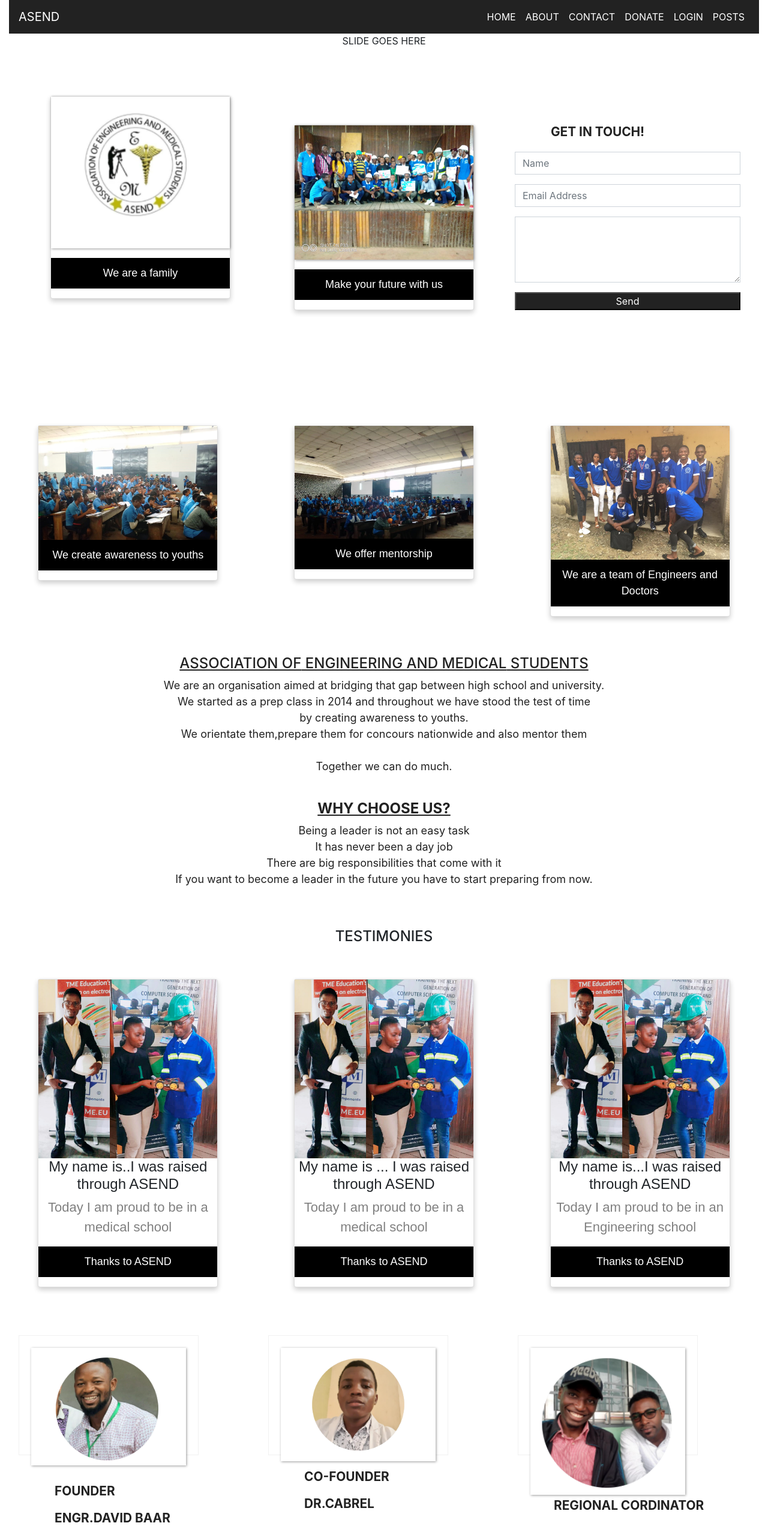
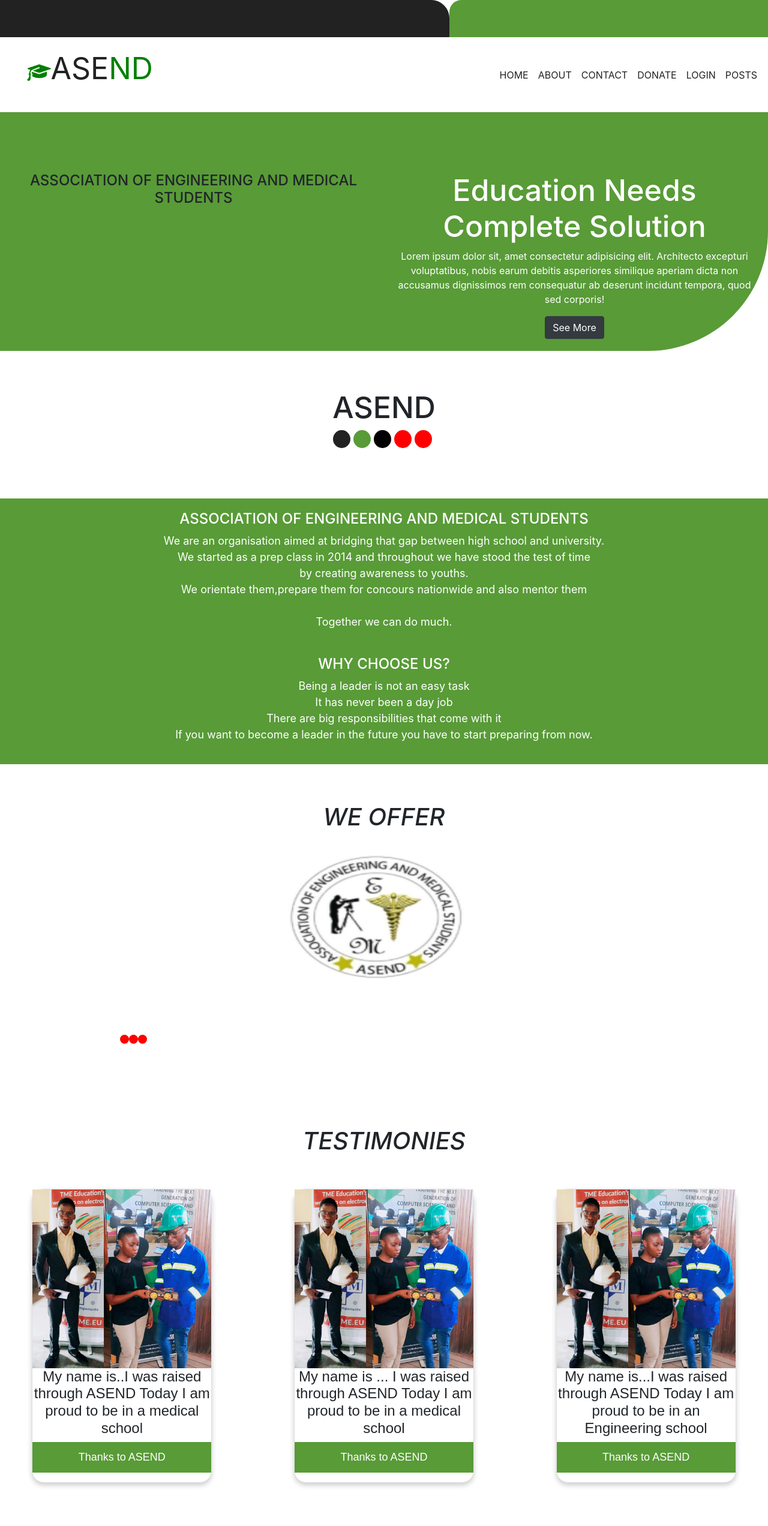
Before and after one commit to Kelson9/asend42, an Angular app: page / in a window 1280 px wide. Shown: the top 2544 px of the page at 60% size. Built offline with nearby package versions, Linux system fonts and the light colour scheme.

Commit message:
UI improvement

```diff
--- a/package.json
+++ b/package.json
@@ -22,6 +22,7 @@
     "bootstrap": "^4.5.3",
     "jquery": "^3.5.1",
     "rxjs": "~6.6.0",
+    "swiper": "^6.4.5",
     "tslib": "^2.0.0",
     "zone.js": "~0.10.2"
   },
--- a/src/app/app.module.ts
+++ b/src/app/app.module.ts
@@ -14,11 +14,13 @@ import { LoginComponent } from './login/login.component';
     FooterComponent,
     PostsComponent,
     HomeComponent,
-    LoginComponent
+    LoginComponent,
+
   ],
   imports: [
     BrowserModule,
-    AppRoutingModule
+    AppRoutingModule,
+
   ],
   providers: [],
   bootstrap: [AppComponent]
--- a/src/app/footer/footer.component.css
+++ b/src/app/footer/footer.component.css
@@ -9,3 +9,8 @@
 	color: #666;
 	padding: 40px 0;
 }
+
+h6{
+color: orange;
+
+}
--- a/src/app/home/home.component.css
+++ b/src/app/home/home.component.css
@@ -1,6 +1,30 @@
-.nav-link,
-.navbar-brand {
-	color: #fff;
+#first{
+
+border:1px solid #222;
+padding:30px;
+background-color: #222;
+border-start-end-radius: 30px;
+}
+
+#second{
+
+padding:30px;
+background-color:#589b37;
+border-top-left-radius: 20px;
+}
+
+.navbar-brand{
+
+	color: #222;
+	cursor: pointer;
+	font-size: 40px;
+	font-weight: 100px;
+	margin-bottom: 20px;
+	margin-left: 35px;
+}
+
+.nav-link{
+	color: #222;
 	cursor: pointer;
 	font-size: s;
 	font-weight: 100px;
@@ -12,7 +36,8 @@ color: white;
 }
 .navbar{
 
-	background-color: #222;
+   padding: 10px;
+	background-color: white;
 }
 .navbar-nav {
 	margin-left: 20px;
@@ -27,24 +52,25 @@ color: white;
 	justify-content: flex-end;
 }
 
-.container-fluid {
+.x{
 	overflow-x: hidden;
   }
 
   .centre{
 	margin-top: 20px;
-	background-color:white;
+	background-color: #589b37;
 	text-align: center;
 	font-size: large;
+	padding: 20px;
   }
 
   .centre,h2{
 
-color: #222;
+color: white;
   }
   .centre,p{
 
-	color:#222;
+	color:white;
 
   }
 
@@ -53,29 +79,36 @@ color: #222;
   }
 
 
-  @media (max-width: 575.98px) {
+  .container{
+display:flex;
+flex-wrap:nowrap;
+width: 200px;
+height: 50px;
 
-	.description {
-		left: 0;
-		padding: 0 15px;
-		position: absolute;
-		top: 10%;
-		transform: none;
-		text-align: center;
-	}
+  }
+.holder{
+margin-right: 5px;
+width:30px;
+height: 30px;
+border-radius: 100%;
 
-	.description h1 {
-		font-size: 2em;
-	}
+}
 
-	.description p {
-		font-size: 1.2rem;
-	}
+.h1{
+	background-color: #222;
+}
+.h2{
+	background-color: #589b37;
+}
+.h3{
+	background-color: #000;
+}
+.h4{
+	background-color: red;
+}
 
-	.features {
-		margin: 0;
-	}
-
+.feature-title{
+text-align: center;
 }
 
 .flip-card {
@@ -84,6 +117,7 @@ color: #222;
 	height: 200px;
 	border: 1px solid #f1f1f1;
 	perspective: 1000px;
+	margin-left: 50px;
   }
 
   .flip-card-inner {
@@ -91,7 +125,7 @@ color: #222;
 	width: 100%;
 	height: 100%;
 	text-align: center;
-	transition: transform 0.8s;
+	transition: transform 0.9s;
 	transform-style: preserve-3d;
   }
 
@@ -113,52 +147,12 @@ color: #222;
   }
 
   .flip-card-back {
-	background-color: #222;
-	color: white;
+	background-color:white;
+	color: black;
 	transform: rotateY(180deg);
   }
 
 
-  .flip-card {
-	background-color: transparent;
-	width: 300px;
-	height: 200px;
-	border: 1px solid #f1f1f1;
-	perspective: 1000px;
-	padding:20px;
-  }
-
-  .flip-card-inner {
-	position: relative;
-	width: 100%;
-	height: 100%;
-	text-align: center;
-	transition: transform 0.8s;
-	transform-style: preserve-3d;
-  }
-
-  .flip-card:hover .flip-card-inner {
-	transform: rotateY(180deg);
-  }
-
-  .flip-card-front, .flip-card-back {
-	position: absolute;
-	width: 100%;
-	height: 100%;
-	-webkit-backface-visibility: hidden;
-	backface-visibility: hidden;
-  }
-
-  .flip-card-front {
-	background-color: #bbb;
-	color: black;
-  }
-
-  .flip-card-back {
-	background-color: #222;
-	color: white;
-	transform: rotateY(180deg);
-  }
 
 
 .features {
@@ -172,56 +166,13 @@ margin: 4em auto;
 position: relative;
 }
 
-.sub-feature2{
-	margin: 4em auto;
-	position: relative;
-	}
-
-
-.feature-title {
-	color: #222;
-	font-size: 1.3rem;
-	font-weight: 700;
-	margin-bottom: 20px;
-	text-transform: uppercase;
-	margin-left: 60px;
-}
-
-.features img {
-	-webkit-box-shadow: 1px 1px 4px rgba(0, 0, 0, 0.4);
-	-moz-box-shadow: 1px 1px 4px rgba(0, 0, 0, 0.4);
-	box-shadow: 1px 1px 4px rgba(0, 0, 0, 0.4);
-	margin-bottom: 16px;
-}
-
-.features .form-control,
-.features input {
-	border-radius: 0;
-}
-
-.features .btn {
-	background-color: #589b37;
-	border: 1px solid #589b37;
-	color: #fff;
-	margin-top: 20px;
-}
-
-.features .btn:hover {
-	background-color: #333;
-	border: 1px solid #333;
-}
-
 .card {
 	box-shadow: 0 4px 8px 0 rgba(0, 0, 0, 0.2);
 	max-width: 300px;
 	margin: auto;
 	text-align: center;
 	font-family: arial;
-  }
-
-  .pr {
-	color: grey;
-	font-size: 22px;
+	border-radius: 20px;
   }
 
   .card button {
@@ -229,7 +180,7 @@ position: relative;
 	outline: 0;
 	padding: 12px;
 	color: white;
-	background-color: #000;
+	background-color: #589b37;
 	text-align: center;
 	cursor: pointer;
 	width: 100%;
@@ -240,12 +191,75 @@ position: relative;
 	opacity: 0.7;
   }
 
+  #picture{
+margin-top: 80px;
+
+  }
+
+  #notes{
+	margin-top: 80px;
+  }
 .slide-show{
-
+background-position: center;
+background-repeat: no-repeat;
 	text-align: center;
+	background-color:#589b37;
+	padding: 20px;
+	border-bottom-right-radius: 200px;
 }
 
 .navbar-toggler{
     background-color: black;
     padding: 1px;
 }
+
+
+.slider {
+	width: 500px;
+	height: 300px;
+	background-color: yellow;
+	margin-left: auto;
+	margin-right: auto;
+	margin-top: 0px;
+	text-align: center;
+	overflow: hidden;
+  }
+  .image-container {
+	width: 1500px;
+	background-color:white;
+	height: 300px;
+	clear: both;
+	position: relative;
+	-webkit-transition: left 2s;
+	-moz-transition: left 2s;
+	-o-transition: left 2s;
+	transition: left 2s;
+  }
+  .slide {
+	float: left;
+	margin: 0px;
+	padding: 0px;
+	position: relative;
+  }
+  #slide-1:target ~ .image-container {
+	left: 0px;
+  }
+  #slide-2:target ~ .image-container {
+	left: -500px;
+  }
+  #slide-3:target ~ .image-container {
+	left: -1000px;
+  }
+  .buttons {
+	position: relative;
+	top: -20px;
+	margin-left: 200px;
+  }
+  .buttons a {
+	display: inline-block;
+	height: 15px;
+	width: 15px;
+	border-radius: 50px;
+	background-color: red
+
+  }
--- a/src/app/home/home.component.html
+++ b/src/app/home/home.component.html
@@ -1,14 +1,23 @@
 
-<div class="container-fluid" id="top">
+<div class="x" id="top">
+  <div class="row">
+  <div class="col-lg-7" id="first">
+
+    </div>
+    <div class="col-lg-5" id="second">
+
+
+    </div>
+    </div>
     <nav class="navbar navbar-expand-md">
         <a class="navbar-brand" href="#">
-            ASEND
+          <img src="../../assets/good.png" style="width: 10%">
+          <span style="color:#222; font-size: 50px;">ASE</span> <span style="color:green;  font-size: 50px;">ND</span>
           </a>
 
         <button class="navbar-toggler " type="button"
                 (click)="toggleNavbar()">
           <span class="navbar-toggler-icon" ></span>
-          -
         </button>
 
 
@@ -39,85 +48,46 @@
 
       </nav>
 
-      <div class="container-fluid">
+      <div>
 
 
         <div class="slide-show">
+          <div class="row">
+    <div class="col-lg-6" id="picture">
+      <h4>ASSOCIATION OF ENGINEERING AND MEDICAL STUDENTS</h4>
+    </div>
+<div class="col-lg-6" id="notes">
+  <h4 style="font-size:50px; color:white;">Education Needs <br> Complete Solution</h4>
+  <p style="color:white;">Lorem ipsum dolor sit, amet consectetur adipisicing elit. Architecto excepturi voluptatibus, nobis earum debitis asperiores similique aperiam dicta non accusamus dignissimos rem consequatur ab deserunt incidunt tempora, quod sed corporis!</p>
+<button class="btn btn-dark">See More</button>
+</div>
+  </div>
+ </div>
 
-    SLIDE GOES HERE
+<div class="sub-feature">
+  <h4 style="text-align: center; font-size: 50px;">ASEND</h4>
+<div class="container">
+
+<div class="holder h1"></div>
+<div class="holder h2"></div>
+<div class="holder h3"></div>
+<div class="holder h4"></div>
+<div class="holder h4"></div>
 
 
-        </div>
+</div>
 
-          <div class=" features">
-            <div class="row">
-              <div class="col-lg-4 col-md-4 col-sm-6">
-                <div class="card">
-                  <img src="../../assets/ASENDFG.PNG" alt="asend"  style="width:100%">
-                  <p><button>We are a family</button></p>
-                </div>
-              </div>
-              <div class="col-lg-4 col-md-4 col-sm-6">
-                <br><br>
-                <div class="card">
-                  <img src="../../assets/team1.jpg" alt="asend"  style="width:100%">
-                  <p><button>Make your future with us</button></p>
-                </div>
-              </div>
-              <div class="col-lg-4 col-md-4 col-sm-12">
-                <br><br>
-                <h3 class="feature-title">Get in Touch!</h3>
-                <div class="form-group">
-                  <input type="text" class="form-control" placeholder="Name" name="">
-                </div>
-                <div class="form-group">
-                  <input type="email" class="form-control" placeholder="Email Address" name="email">
-                </div>
-                <div class="form-group">
-                  <textarea class="form-control" rows="4"></textarea>
-                </div>
-                <input type="submit" class="btn1 btn-block"  value="Send" name="">
-              </div>
-            </div>
-          </div>
-
-        </div>
-    <div class="sub-feature">
-      <div class="row">
-        <div class="col-lg-4 col-md-4 col-sm-6">
-            <br><br>
-          <div class="card">
-            <img src="../../assets/youths2.jpg" alt="asend" style="width:100%">
-            <p><button>We create awareness to youths </button></p>
-          </div>
-        </div>
-        <div class="col-lg-4 col-md-4 col-sm-6">
-            <br><br>
-          <div class="card">
-            <img src="../../assets/youths1.jpg" alt="asend" style="width:100%">
-            <p><button>We offer mentorship</button></p>
-          </div>
-        </div>
-        <div class="col-lg-4 col-md-4 col-sm-6">
-            <br><br>
-          <div class="card">
-            <img src="../../assets/IMG-20200227-WA0004.jpg" alt="asend" style="width:100%">
-
-            <p><button>We are a team of Engineers and Doctors</button></p>
-          </div>
-        </div>
-      </div>
 
           </div>
 
     <div class="centre" id="about">
-    <h4><u>ASSOCIATION OF</u> <u> ENGINEERING AND MEDICAL</u><u> STUDENTS</u></h4>
+    <h4>ASSOCIATION OF ENGINEERING AND MEDICAL STUDENTS</h4>
     <p>We are an organisation aimed at bridging that gap between high school and university.<br>We started as a prep class in 2014 and throughout we have stood the test of time <br>by creating awareness to youths.
      <br>We orientate them,prepare them for concours nationwide and also mentor them<br>
     <br>Together we can do much.
     <br><br>
     </p>
-    <h4><b><u>WHY CHOOSE US?</u></b></h4>
+    <h4>WHY CHOOSE US?</h4>
     <p>Being a leader is not an easy task <br>It has never been a day job
 
     <br>There are big responsibilities that come with it
@@ -128,16 +98,44 @@
 
 
     </div>
+
+    <div class="sub-feature">
+      <h4 style="text-align: center; font-size: 40px; font-style: italic;">WE OFFER</h4>
+      <div class="slider">
+        <span id="slide-1"></span>
+        <span id="slide-2"></span>
+        <span id="slide-3"></span>
+        <div class="image-container">
+
+          <img src="../../assets/ASENDFG.PNG" class="slide" width="500" height="300" />
+          <img src="../../assets/ASENDFG.PNG" class="slide" width="500" height="200" />
+          <img src="../../assets/ASENDFG.PNG" class="slide" width="500" height="300" />
+        </div>
+
+      </div>
+      <br><br>
+      <div class="buttons">
+        <a href="#slide-1"></a>
+        <a href="#slide-2"></a>
+        <a href="#slide-3"></a>
+      </div>
+
+
+              </div>
+
+
+
+
     <div class="sub-centre">
         <br><br>
-     <h4 style="text-align: center;">TESTIMONIES</h4>
+     <h4 style="text-align: center;font-size: 40px;font-style: italic;">TESTIMONIES</h4>
       <div class="row">
         <div class="col-lg-4 col-md-4 col-sm-6">
             <br><br>
           <div class="card">
             <img src="../../assets/testimony2.jpg" alt="asend" style="width:100%">
-            <h4>My name is..I was raised through ASEND</h4>
-            <p class="pr">Today I am proud to be in a medical school</p>
+            <h4>My name is..I was raised through ASEND
+            Today I am proud to be in a medical school</h4>
             <p><button>Thanks to ASEND</button></p>
           </div>
         </div>
@@ -146,8 +144,8 @@
             <br><br>
           <div class="card">
             <img src="../../assets/testimony2.jpg" alt="asend" style="width:100%">
-            <h4> My name is ...   I was raised through ASEND</h4>
-            <p class="pr">Today I am proud to be in a medical school</p>
+            <h4> My name is ...   I was raised through ASEND
+            Today I am proud to be in a medical school</h4>
             <p><button>Thanks to ASEND</button></p>
           </div>
         </div>
@@ -157,8 +155,8 @@
                 <div class="card">
 
                   <img src="../../assets/testimony2.jpg" alt="asend" style="width:100%">
-                  <h4>My name is...I was raised through ASEND</h4>
-            <p class="pr">Today I am proud to be in an Engineering school</p>
+                  <h4>My name is...I was raised through ASEND
+            Today I am proud to be in an Engineering school</h4>
             <p><button>Thanks to ASEND</button></p>
                 </div>
               </div>
@@ -218,7 +216,7 @@
                         </div>
                       </div>
                       </div>
-                      <br><br><br>
+                      <br><br><br><br>
                       <h3 class="feature-title">REGIONAL CORDINATOR</h3>
                         <h6 class="feature-title">Mr.Ousman Alain</h6>
                 </div>
--- a/src/app/home/home.component.ts
+++ b/src/app/home/home.component.ts
@@ -17,4 +17,5 @@ export class HomeComponent implements OnInit {
   toggleNavbar() {
     this.navbarOpen = !this.navbarOpen;
   }
+
 }
--- a/src/styles.css
+++ b/src/styles.css
@@ -1,3 +1,4 @@
 /* You can add global styles to this file, and also import other style files */
 
 @import "~bootstrap/dist/css/bootstrap.css";
+@import "~swiper/swiper-bundle";
```
Also changed, not shown: src/app/footer/footer.component.html (+18 -5 lines), src/assets/good.png (added), 1 other file (tests, documents, lock files or other folders).
